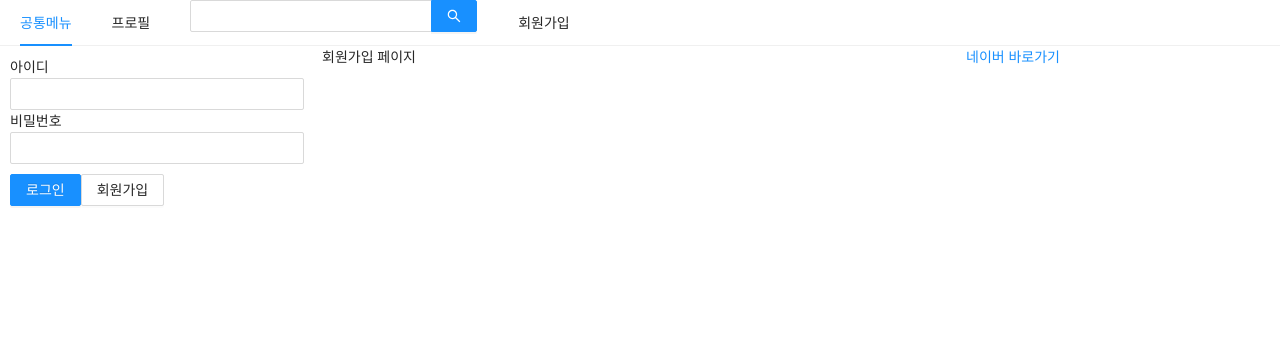
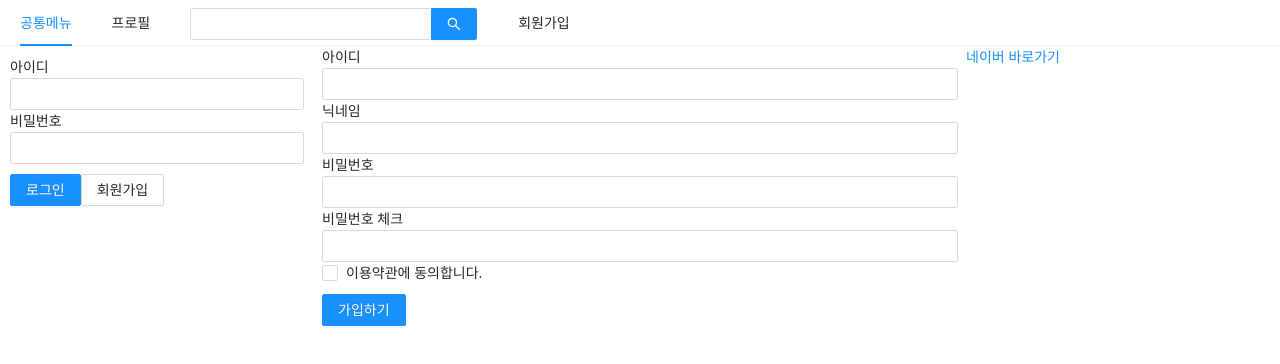
Before and after one commit to minsangkimme/learn-react-nodebird-renewal, a Next.js app in the folder prepare/front/: page /signup in a window 1280 px wide. Shown: the top 364 px of the page. Built offline with nearby package versions, Linux system fonts and the light colour scheme.

Commit message:
custom hooks learn

```diff
--- a/prepare/front/components/AppLayout.js
+++ b/prepare/front/components/AppLayout.js
@@ -7,7 +7,7 @@
 import styled from 'styled-components';
 
 const SearchInput = styled(Input.Search)`
-    vertical-aligin: middle;
+    vertical-align: middle;
 `;
 
 const AppLayout = ({ children }) => {
--- a/prepare/front/components/LoginForm.js
+++ b/prepare/front/components/LoginForm.js
@@ -2,6 +2,7 @@
 import { Form, Input, Button } from 'antd';
 import Link from 'next/link';
 import styled from 'styled-components';
+import useInput from '../hooks/useInput';
 
 const ButtonWrapper = styled.div`
     margin-top: 10px;
@@ -12,18 +13,18 @@
 `;
 
 const LoginForm = ({setIsLoggedIn}) => {
-    const [id, setId] = useState('');
-    const [password, setPassword] = useState('');
+    const [id, onChangeId] = useInput('');
+    const [password, onChangePassword] = useInput('');
 
 
     // component에 props로 넘기는 것은 무조건 useCallback을 사용해야 함 그래야 최적화 되기 때문임
-    const onChangeId = useCallback((e) => {
-            setId(e.target.value);
-    }, []);
+    // const onChangeId = useCallback((e) => {
+    //         setId(e.target.value);
+    // }, []);
 
-    const onChangePassword = useCallback((e) => {
-        setPassword(e.target.value);
-    }, []);
+    // const onChangePassword = useCallback((e) => {
+    //     setPassword(e.target.value);
+    // }, []);
 
     const onSubmitForm = useCallback(() => {
     // antd에 Form onFinish는 e.preventDefault(); 가 이미 적용되어 있어서 따로 추가작성 할 필요 없음.
--- /dev/null
+++ b/prepare/front/hooks/useInput.js
@@ -0,0 +1,10 @@
+import { useState, useCallback } from "react";
+
+export default (initialValue = null) => {
+    const [value, setValue] = useState(initialValue);
+    const handler = useCallback((e) => {
+        setValue(e.target.value);
+    }, []);
+
+    return [value, handler];
+}
--- a/prepare/front/pages/signup.js
+++ b/prepare/front/pages/signup.js
@@ -1,15 +1,88 @@
-import React from 'react';
+import React, {useCallback, useState} from 'react';
 import Head from 'next/head';
 import AppLayout from "../components/AppLayout";
+import {Form, Input, Checkbox, Button} from 'antd';
+import useInput from '../hooks/useInput';
+import styled from 'styled-components';
+
+const ErrorMessage = styled.div`
+    color: red;
+`;
 
 const Signup = () => {
+    const [id, onChangeId] = useInput("");
+    const [nickname, onChangeNickname] = useInput("");
+    const [password, onChangePassword] = useInput("");
+
+    const [passwordCheck, setChangePasswordCheck] = useState("");
+    const [passwordError, setPasswordError] = useState(false);
+    const onChangePasswordCheck = useCallback((e) => {
+        setChangePasswordCheck(e.target.value);
+        setPasswordError(e.target.value !== password);
+    }, [password]);
+
+    const [term, setTerm] = useState("");
+    const [termError, setTermError] = useState(false);
+    const onChangeTerm = useCallback((e) => {
+        setTerm(e.target.checked);
+        setTermError(false);
+    }, []);
+
+    const onSubmit = useCallback(() => {
+        if (password !== passwordCheck) {
+            return setPasswordError(true);
+        }
+
+        if (!term) {
+            return setTermError(true);
+        }
+
+        console.log(id, nickname, password);
+
+    }, [password, passwordCheck, term]);
+
     return (
-        <>
+        <AppLayout>
             <Head>
                 <title>회원가입 | NodeBird</title>
             </Head>
-            <AppLayout>회원가입 페이지</AppLayout>
-        </>
+            <Form onFinish={onSubmit}>
+                <div>
+                    <label>아이디</label>
+                    <br />
+                    <Input name="user-id" value={id} required onChange={onChangeId} />
+                </div>
+                <div>
+                    <label>닉네임</label>
+                    <br />
+                    <Input name="user-nick" value={nickname} required onChange={onChangeNickname} />
+                </div>
+                <div>
+                    <label>비밀번호</label>
+                    <br />
+                    <Input name="user-password" type="password" value={password} required onChange={onChangePassword} />
+                </div>
+                <div>
+                    <label>비밀번호 체크</label>
+                    <br />
+                    <Input
+                        name="user-password-check"
+                        type="password"
+                        value={passwordCheck}
+                        required
+                        onChange={onChangePasswordCheck}
+                     />
+                     {passwordError && <ErrorMessage>비밀번호가 일치하지 않습니다. </ErrorMessage>}
+                </div>
+                <div>
+                    <Checkbox name="user-term" checked={term} onChange={onChangeTerm}>이용약관에 동의합니다.</Checkbox>
+                    {termError && <ErrorMessage>약관에 동의하셔야 합니다.</ErrorMessage>}
+                </div>
+                <div style={{marginTop: 10}}>
+                    <Button type="primary" htmlType="submit">가입하기</Button>
+                </div>
+            </Form>
+        </AppLayout>
     )
 }
 
```
Also changed, not shown: 1 other file (tests, documents, lock files or other folders).
